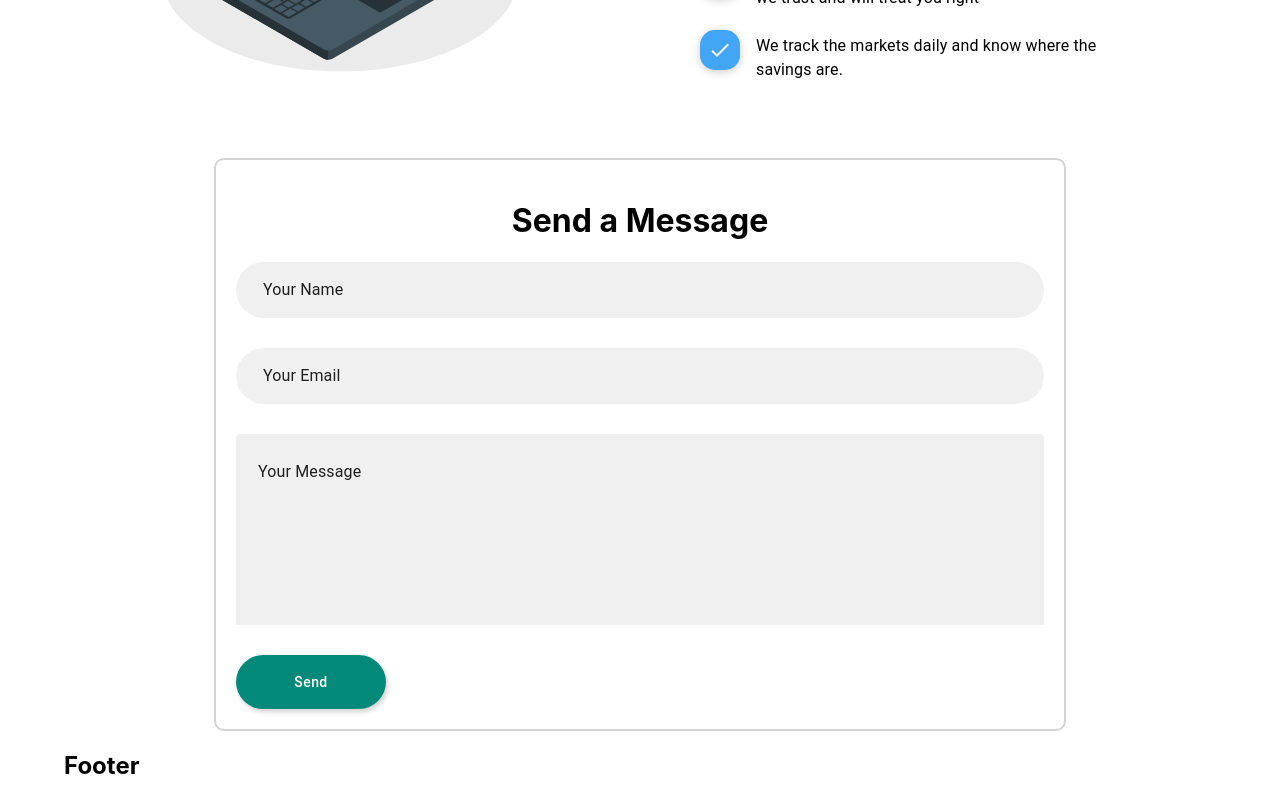
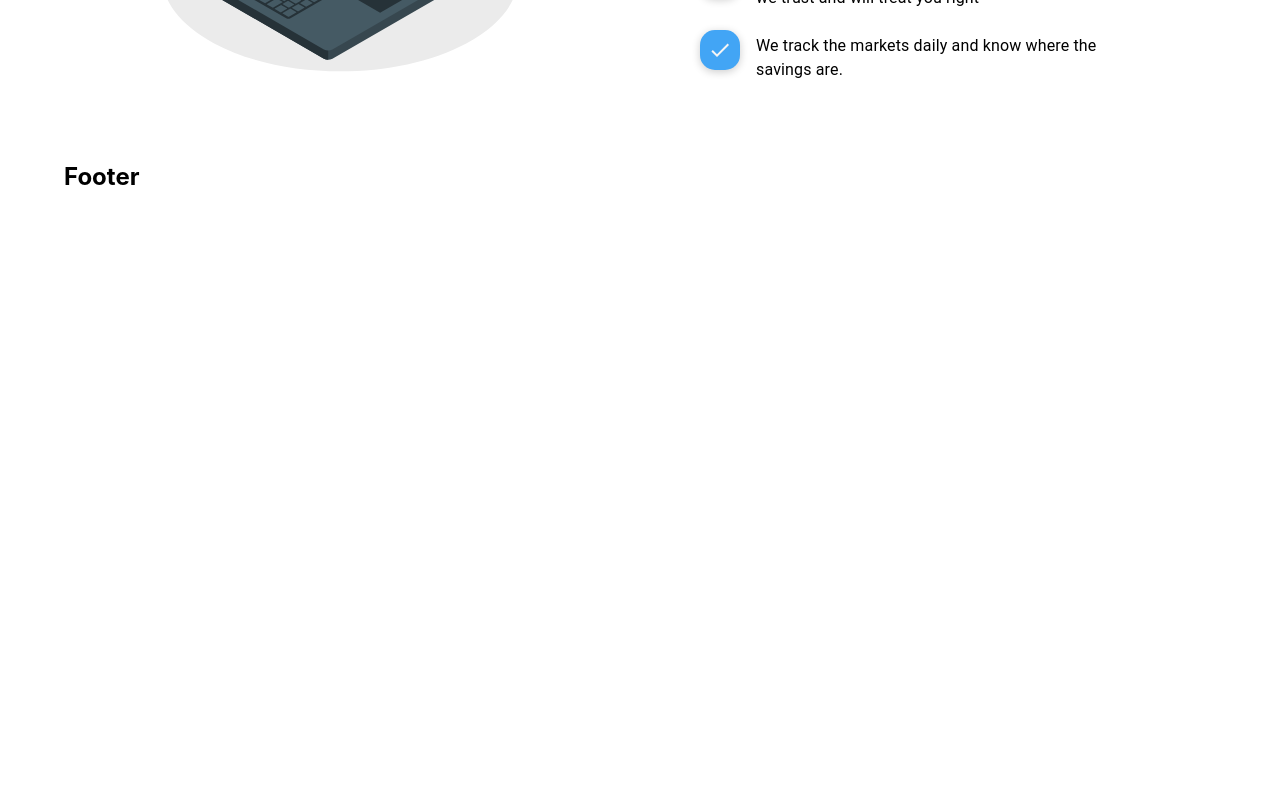
Before and after one commit to muchirijane/next-product-site, a Next.js app: page / in a window 1280 px wide. Shown: the part 804-1604 px from the top of the page. After the commit the page ends 1015 px from the top, so only its background shows below. Built offline with nearby package versions, Linux system fonts and the light colour scheme.

Commit message:
move Form compononet to resources.js from index.js

```diff
--- a/pages/index.js
+++ b/pages/index.js
@@ -1,7 +1,6 @@
 import Layout from "../components/layout/layout"
 import Container from "@mui/material/Container"
 import Feature from "../components/Feature"
-import Form from "../components/Form"
 import CustomerSupport from "../components/CustomerSupport"
 
 export default function Home() {
@@ -10,7 +9,6 @@ export default function Home() {
       <Container maxWidth="lg">
         <Feature />
         <CustomerSupport />
-        <Form />
       </Container>
     </Layout>
   )
--- a/pages/resources.js
+++ b/pages/resources.js
@@ -1,10 +1,13 @@
 import Layout from "../components/layout/layout"
 import Container from "@mui/material/Container"
+import Form from "../components/Form"
+
 export default function Resources() {
   return (
     <Layout>
       <Container maxWidth="lg">
         <h1>Resources Page</h1>
+        <Form />
       </Container>
     </Layout>
   )
```
